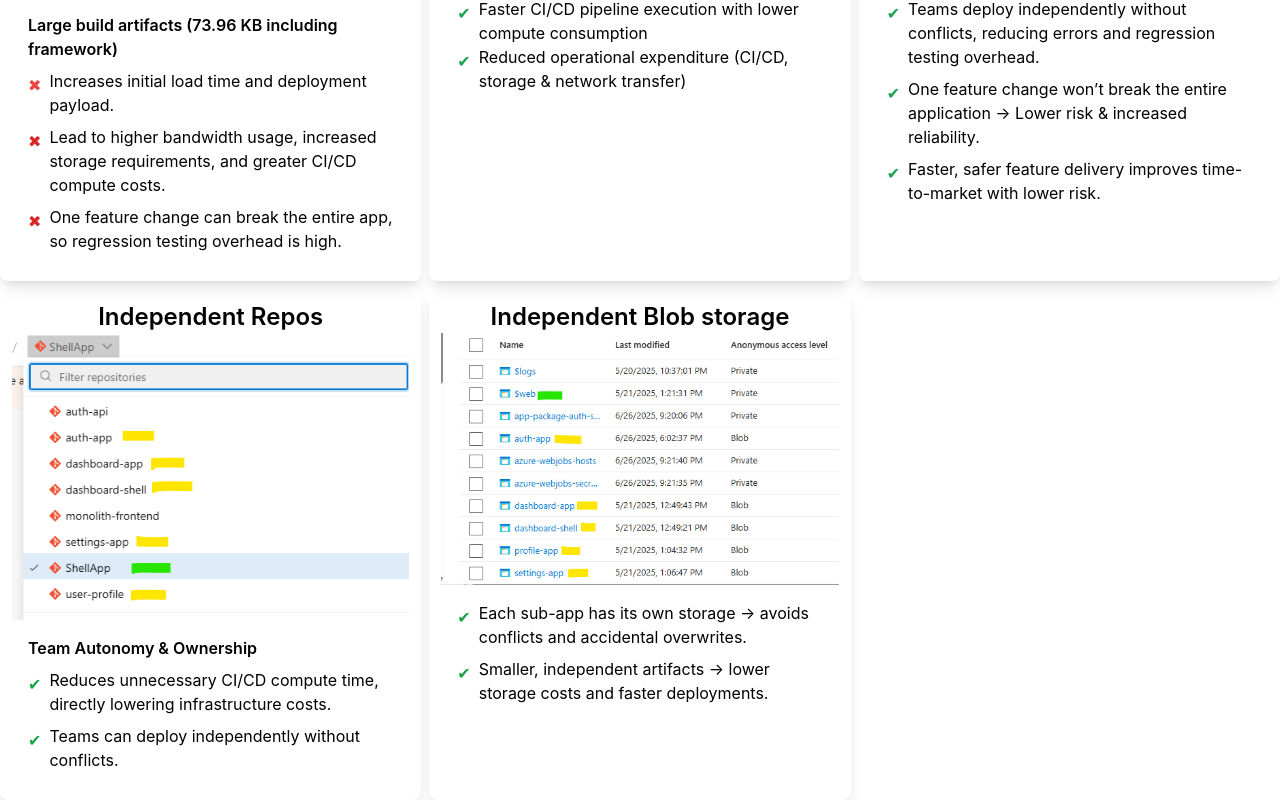
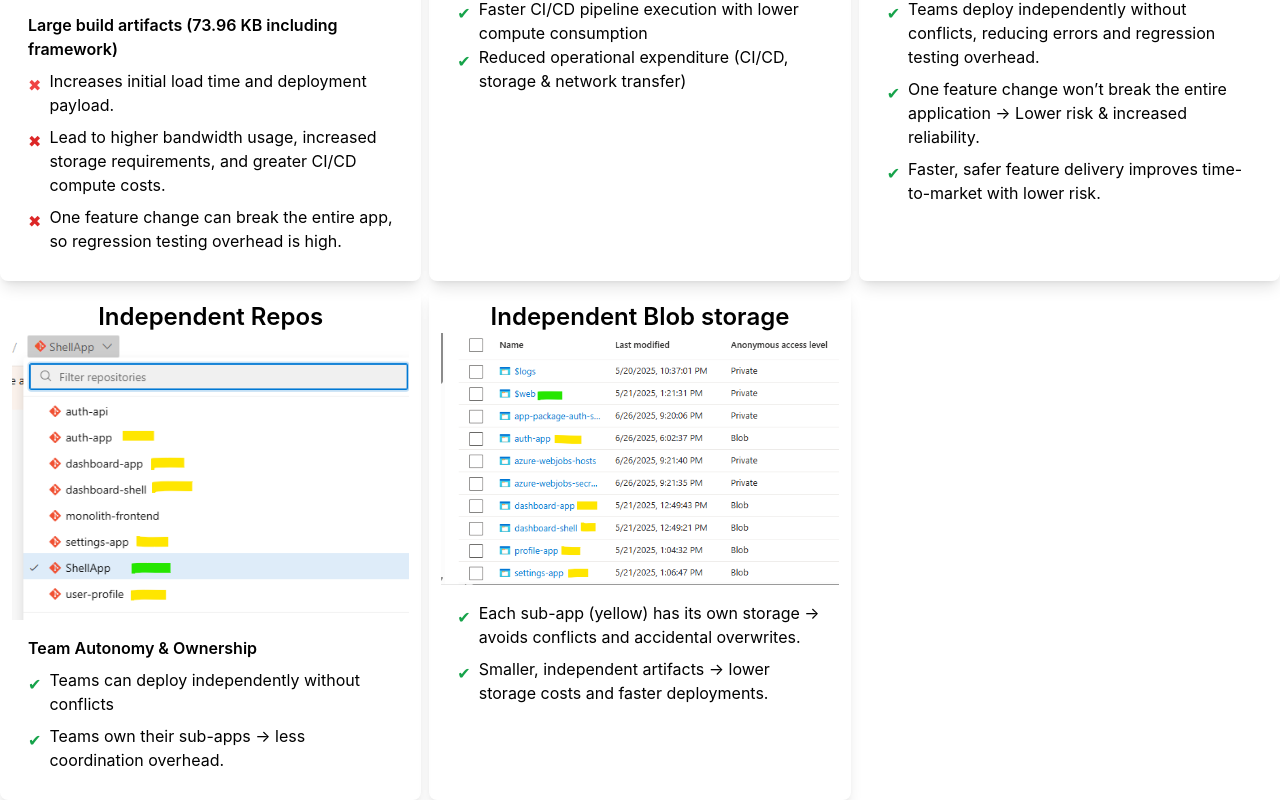
Before and after one commit to leslie628/career-portfolio, a React (Create React App) app: page /business-impact in a window 1280 px wide. Shown: the part 508-1308 px from the top of the page. Built offline with nearby package versions, Linux system fonts and the light colour scheme.

Commit message:
changed business impact text for independent repos

```diff
--- a/src/business-impact/business-impact.js
+++ b/src/business-impact/business-impact.js
@@ -105,14 +105,13 @@ const BusinessImpact = () => {
                         <li className="flex items-start gap-2">
                             <span className="text-green-600 mt-1">✔</span>
                             <span>
-                                Reduces unnecessary CI/CD compute time, directly lowering infrastructure
-                                costs.
+                                Teams can deploy independently without conflicts
                             </span>
                         </li>
                         <li className="flex items-start gap-2">
                             <span className="text-green-600 mt-1">✔</span>
                             <span>
-                                Teams can deploy independently without conflicts.
+                                Teams own their sub-apps → less coordination overhead.
                             </span>
                         </li>
                     </ul>
@@ -124,7 +123,7 @@ const BusinessImpact = () => {
                     <ul className="p-4 space-y-2">
                         <li className="flex items-start gap-2">
                             <span className="text-green-600 mt-1">✔</span>
-                            <span>Each sub-app has its own storage → avoids conflicts and accidental overwrites.</span>
+                            <span>Each sub-app (yellow) has its own storage → avoids conflicts and accidental overwrites.</span>
                         </li>
                         <li className="flex items-start gap-2">
                             <span className="text-green-600 mt-1">✔</span>
```
